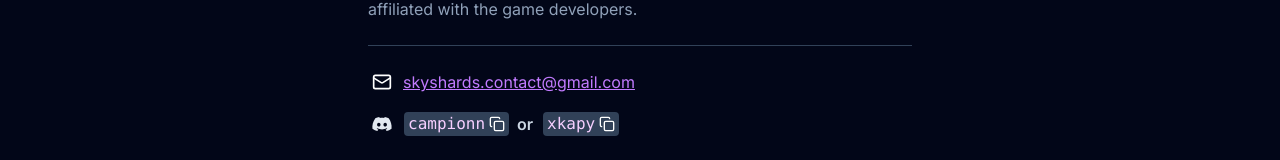
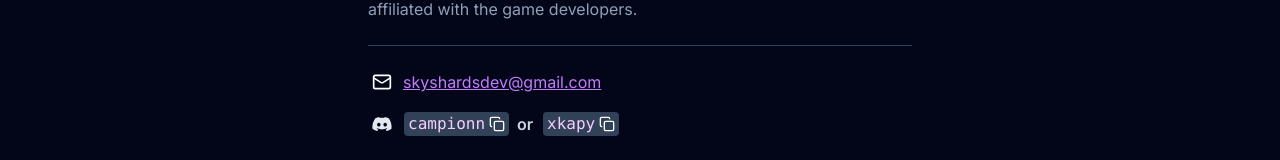
Before and after one commit to Campionnn/SkyShards, a React (Vite) app: page /about in a window 1280 px wide. Shown: the part 296-456 px from the top of the page. Built offline with nearby package versions, Linux system fonts and the light colour scheme.

Commit message:
fix contact email

```diff
--- a/src/pages/AboutPage.tsx
+++ b/src/pages/AboutPage.tsx
@@ -35,8 +35,8 @@ export const AboutPage: React.FC = () => {
       <Divider />
       <div className="mb-4 flex items-center gap-2">
         <Mail className="w-5 h-5 text-white mx-[3.5px]" />
-        <a href="mailto:skyshards.contact@gmail.com" className="text-purple-400 underline">
-          skyshards.contact@gmail.com
+        <a href="mailto:skyshardsdev@gmail.com" className="text-purple-400 underline">
+          skyshardsdev@gmail.com
         </a>
       </div>
       <div className="mb-4 flex gap-2 items-center">
--- a/src/pages/ContactPage.tsx
+++ b/src/pages/ContactPage.tsx
@@ -33,8 +33,8 @@ export const ContactPage: React.FC = () => {
       <Divider />
       <div className="mb-4 flex items-center gap-2">
         <Mail className="w-5 h-5 text-white mx-[3.5px]" />
-        <a href="mailto:skyshards.contact@gmail.com" className="text-purple-400 underline">
-          skyshards.contact@gmail.com
+        <a href="mailto:skyshardsdev@gmail.com" className="text-purple-400 underline">
+          skyshardsdev@gmail.com
         </a>
       </div>
       <div className="mb-4 flex gap-2 items-center">
```
